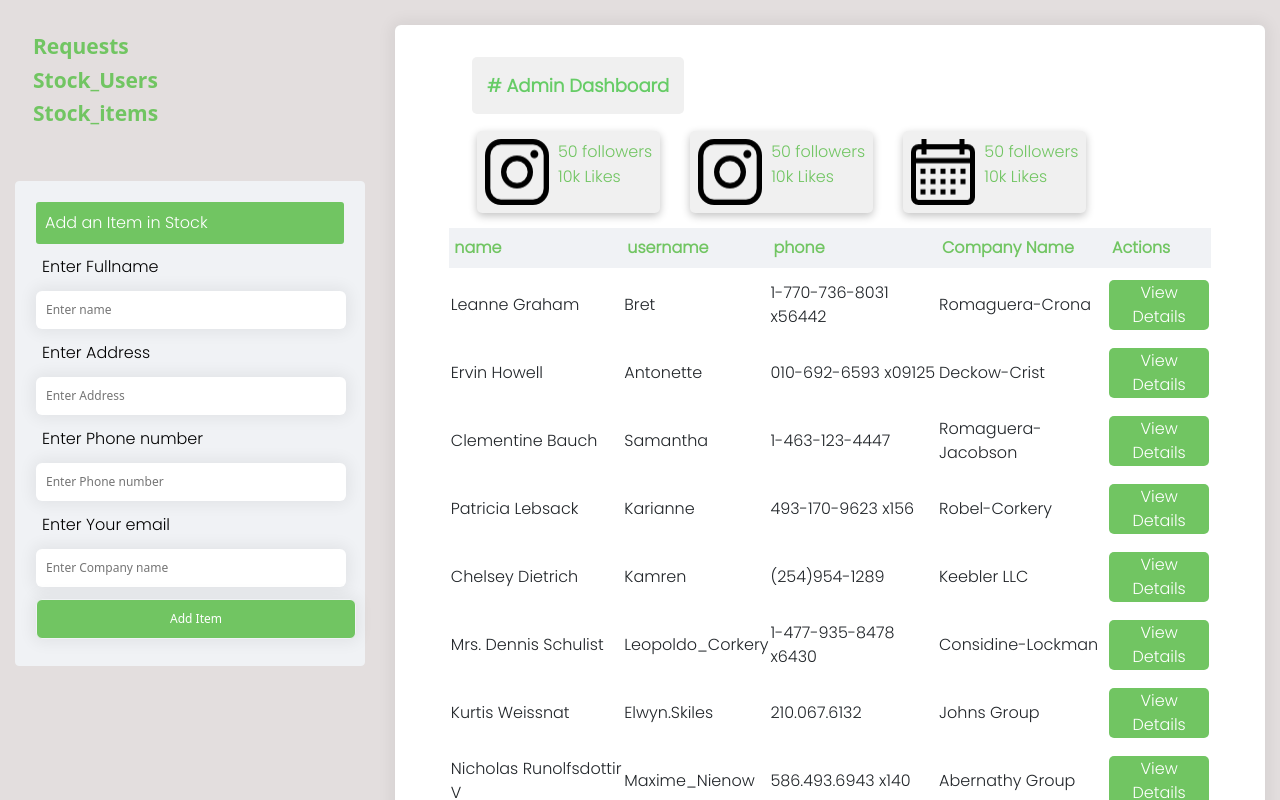
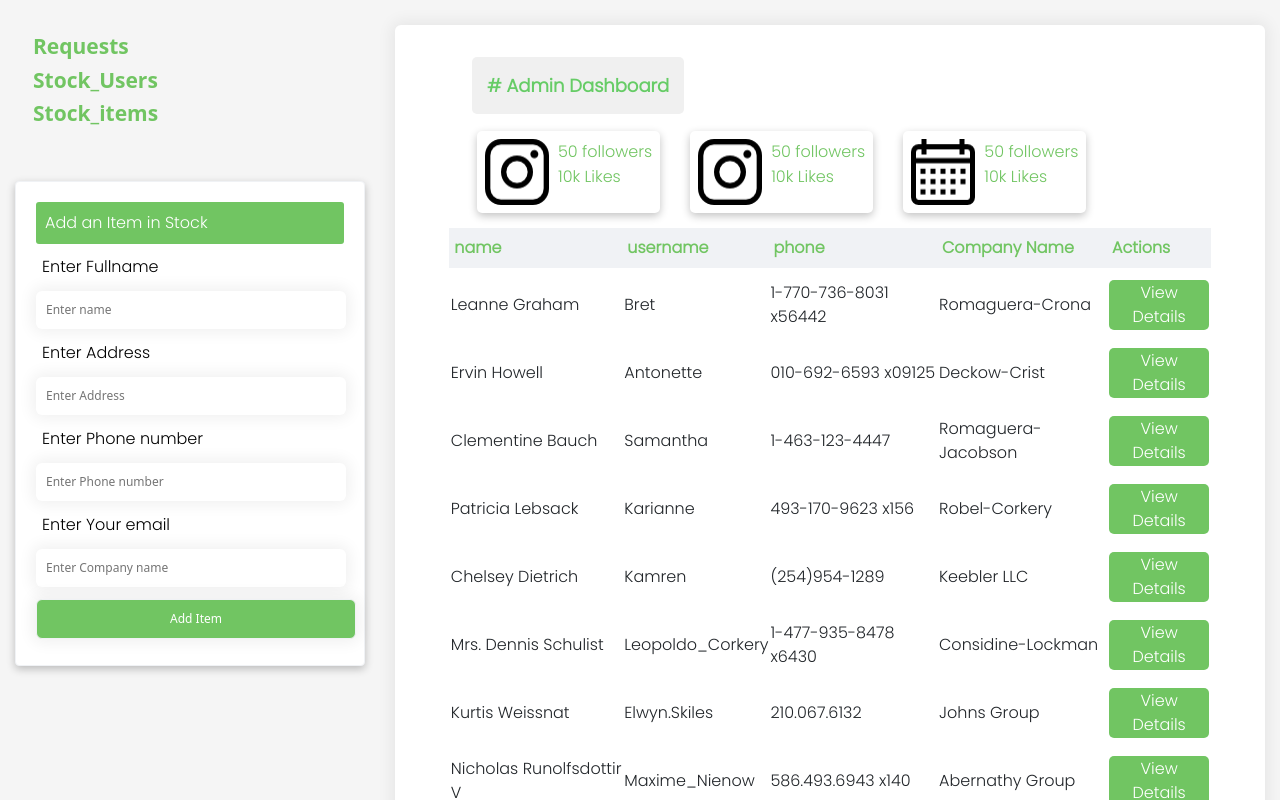
Before and after one commit to mugchris94/React-Demo, a React (Create React App) app: page /DashboardView in a window 1280 px wide. Shown: the top 800 px of the page. Built offline with nearby package versions, Linux system fonts and the light colour scheme.

Commit message:
dashboard styling

```diff
--- a/src/styles/dashStats.css
+++ b/src/styles/dashStats.css
@@ -8,7 +8,7 @@
     display:inline-flex;
     margin-right: 20px;
     margin-left: 10px;
-    background-color: #f0f0f0;
+    background-color: #fff;
     padding: 8px;
     border-radius: 5px;
     box-shadow: rgba(0, 0, 0, 0.24) 0px 3px 8px;
--- a/src/styles/view.css
+++ b/src/styles/view.css
@@ -31,7 +31,6 @@ label {
 .menu_view ul li:hover {
     color:#fff;
     border-color: #71C562;
-
     box-shadow: inset 200px 0 0 0 #71C562;
 }
 
@@ -41,15 +40,12 @@ label {
 
 }
 
-
-
-
 .flex_dashboard{
     display: inline-flex;
     margin: 0px;
     flex-direction: row;
     padding:0px;
-    background-color: #e3dede;
+    background-color: #f5f5f5f5;
     width:100%;
     height:150vh;
 
@@ -100,16 +96,14 @@ label {
 
 }
 
-
-
 .addItem{
     margin:10px 15px;
     padding:20px;
     border: 1px solid #f0f2f5;
     width: 350px;
-    background-color: #f0f2f5;
+    background-color: #fff;
     border-radius:4px;
-
+    box-shadow: rgba(0, 0, 0, 0.24) 0px 3px 8px;
 }
 
 .addItem input{
```
